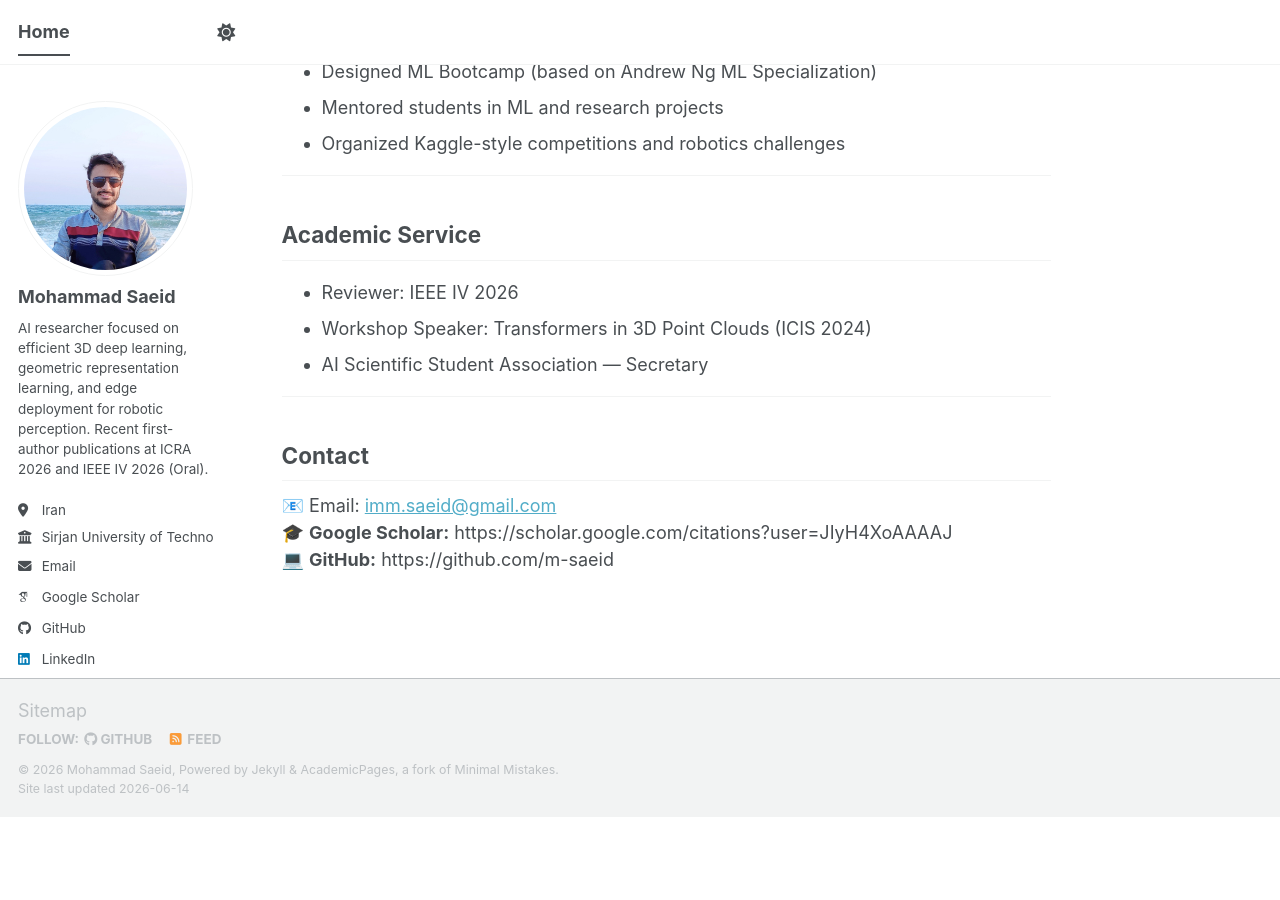
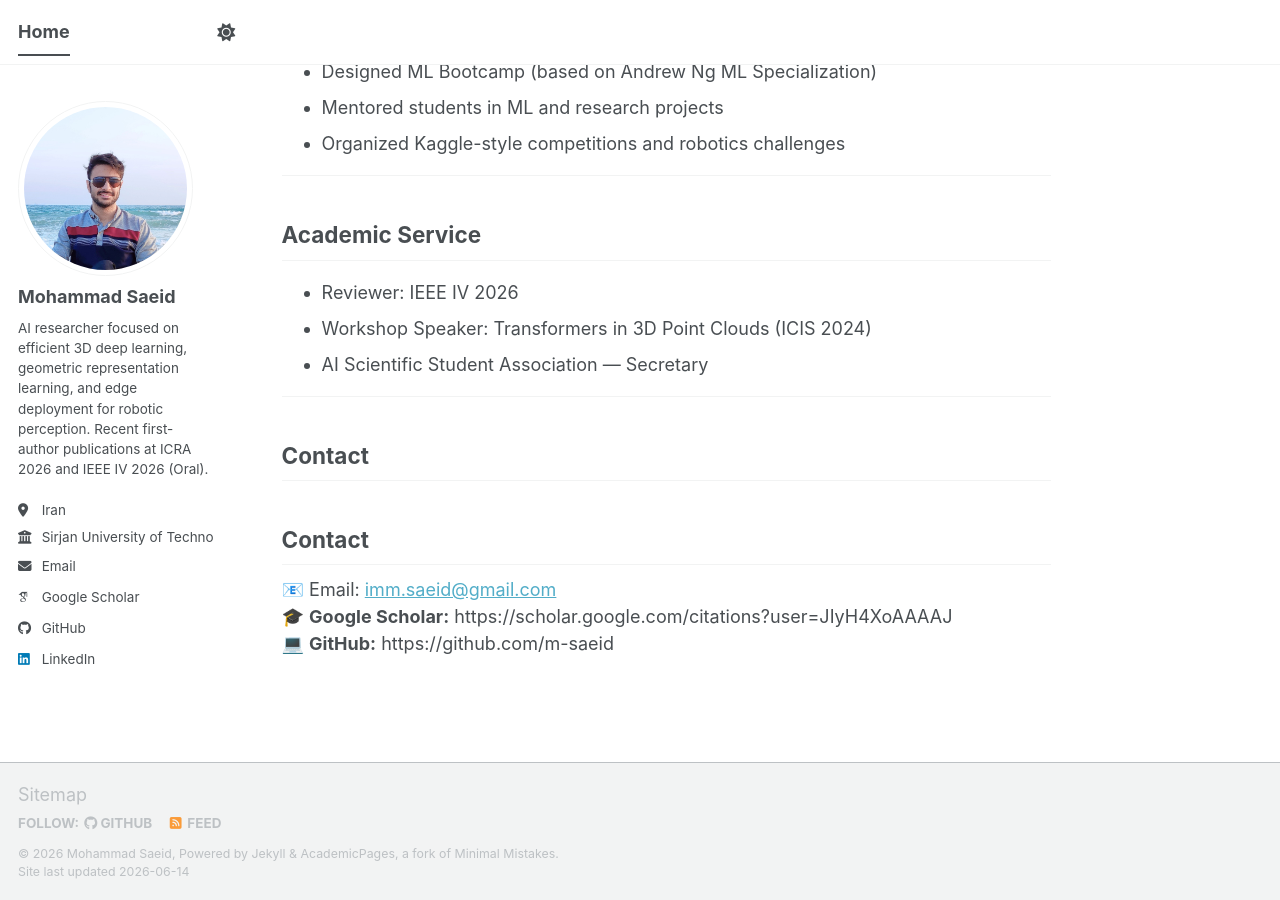
Before and after one commit to m-saeid/m-saeid.github.io, a Jekyll site: the page built from _pages/about.md, in a window 1280 px wide and 900 px high, scrolled down 1948 px. Built offline with Jekyll 4.4.1, drawn with Linux system fonts in a browser that asks for light colours; some web fonts are replaced; a script bundle is joined from its source files by our own code; library files that are not in the unit come from our copies; before the commit the page ends 2764 px from its top, so only the background shows below that.

Commit message:
Update about.md

```diff
--- a/_pages/about.md
+++ b/_pages/about.md
@@ -120,6 +120,8 @@ Work led to multiple first-author publications in top-tier venues.
 
 ## Contact {#contact}
 
+## Contact {#contact}
+
 📧 Email: <a href="mailto:imm.saeid@gmail.com">imm.saeid@gmail.com</a>
 🎓 **Google Scholar:** https://scholar.google.com/citations?user=JIyH4XoAAAAJ
 💻 **GitHub:** https://github.com/m-saeid
```
